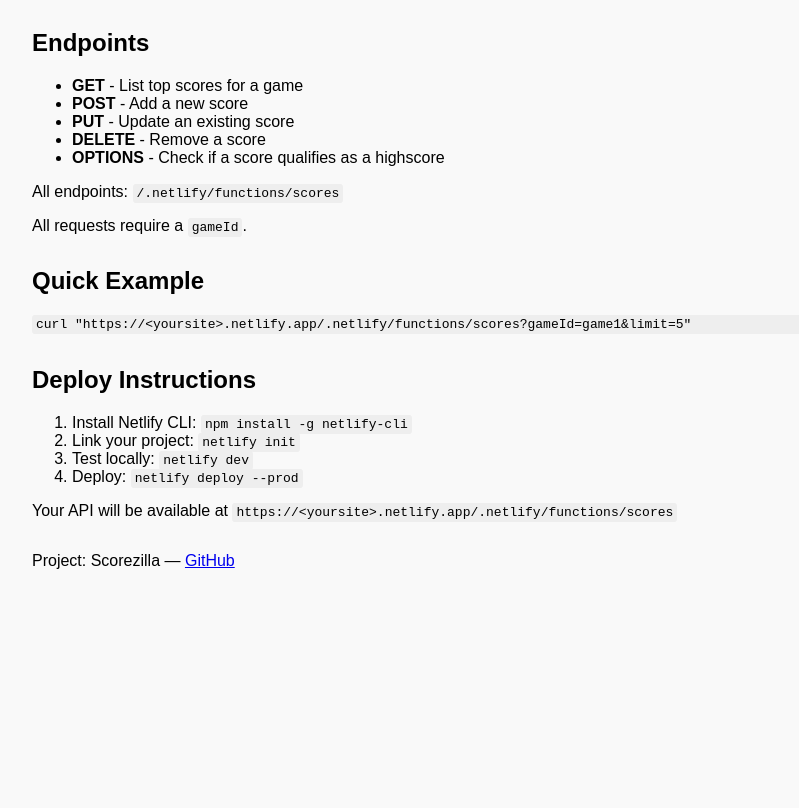
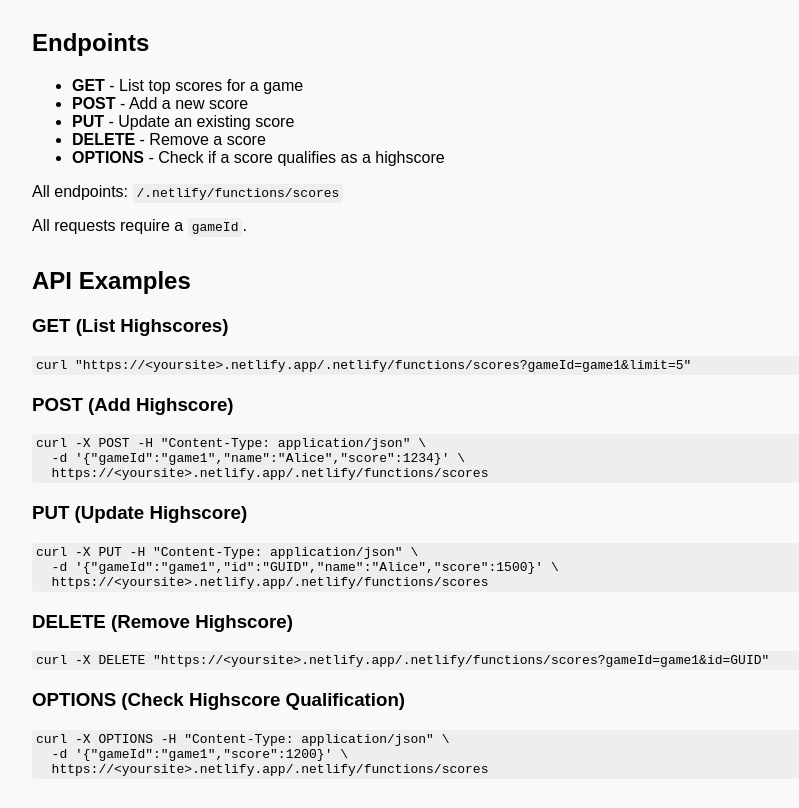
Before and after one commit to eliacoan/scorezilla, a website: page index.html in a window 1280 px wide. Shown: the part 111-919 px from the top of the page, without its empty margins (0-799 px from the left). Before the commit the page ends 800 px from the top, so only its background shows below. Drawn offline with Linux system fonts and the light colour scheme.

Commit message:
Added examples

```diff
--- a/index.html
+++ b/index.html
@@ -29,8 +29,23 @@
     <p>All requests require a <code>gameId</code>.</p>
   </div>
   <div class="section">
-    <h2>Quick Example</h2>
+    <h2>API Examples</h2>
+    <h3>GET (List Highscores)</h3>
     <pre>curl "https://&lt;yoursite&gt;.netlify.app/.netlify/functions/scores?gameId=game1&limit=5"</pre>
+    <h3>POST (Add Highscore)</h3>
+    <pre>curl -X POST -H "Content-Type: application/json" \
+  -d '{"gameId":"game1","name":"Alice","score":1234}' \
+  https://&lt;yoursite&gt;.netlify.app/.netlify/functions/scores</pre>
+    <h3>PUT (Update Highscore)</h3>
+    <pre>curl -X PUT -H "Content-Type: application/json" \
+  -d '{"gameId":"game1","id":"GUID","name":"Alice","score":1500}' \
+  https://&lt;yoursite&gt;.netlify.app/.netlify/functions/scores</pre>
+    <h3>DELETE (Remove Highscore)</h3>
+    <pre>curl -X DELETE "https://&lt;yoursite&gt;.netlify.app/.netlify/functions/scores?gameId=game1&id=GUID"</pre>
+    <h3>OPTIONS (Check Highscore Qualification)</h3>
+    <pre>curl -X OPTIONS -H "Content-Type: application/json" \
+  -d '{"gameId":"game1","score":1200}' \
+  https://&lt;yoursite&gt;.netlify.app/.netlify/functions/scores</pre>
   </div>
   <div class="section">
     <h2>Deploy Instructions</h2>
```
